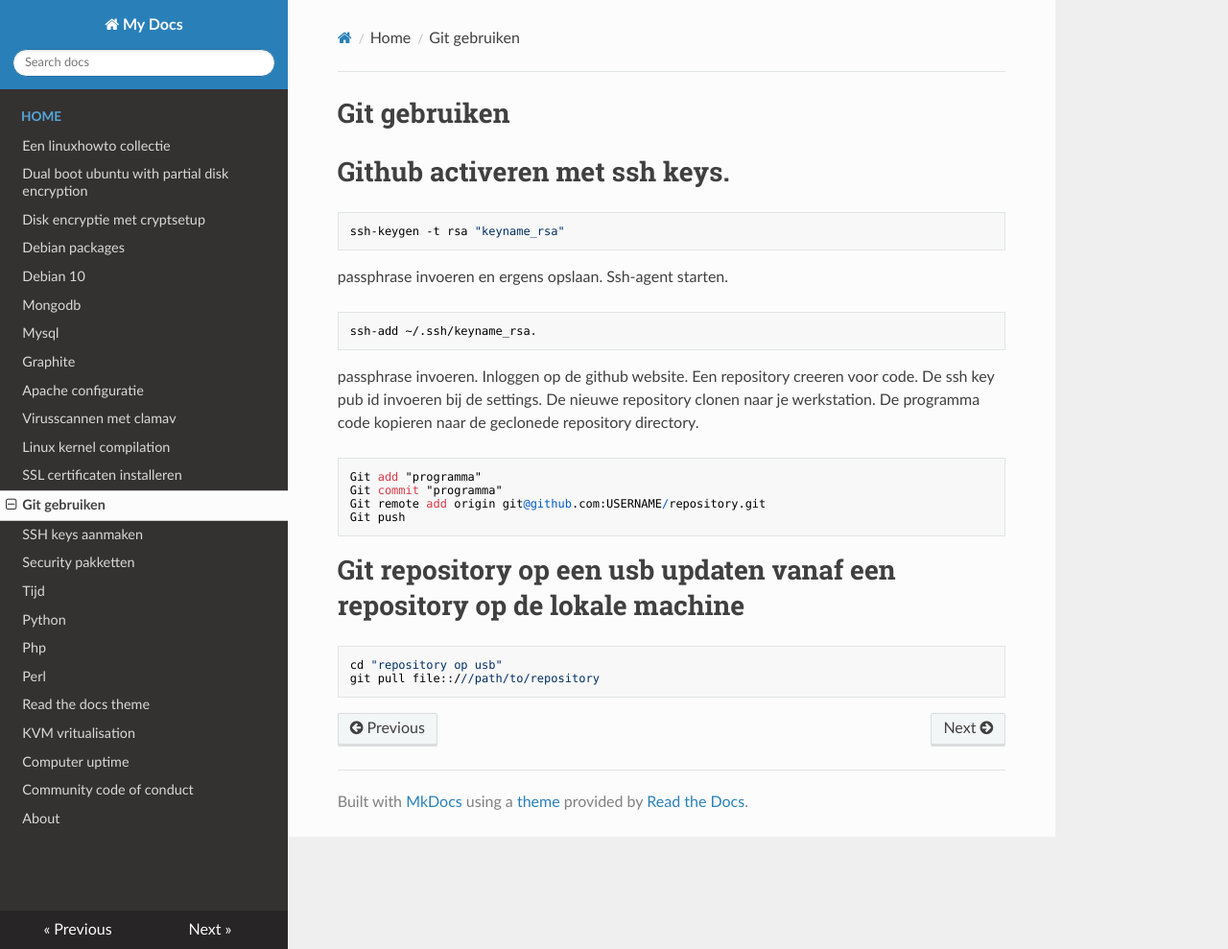
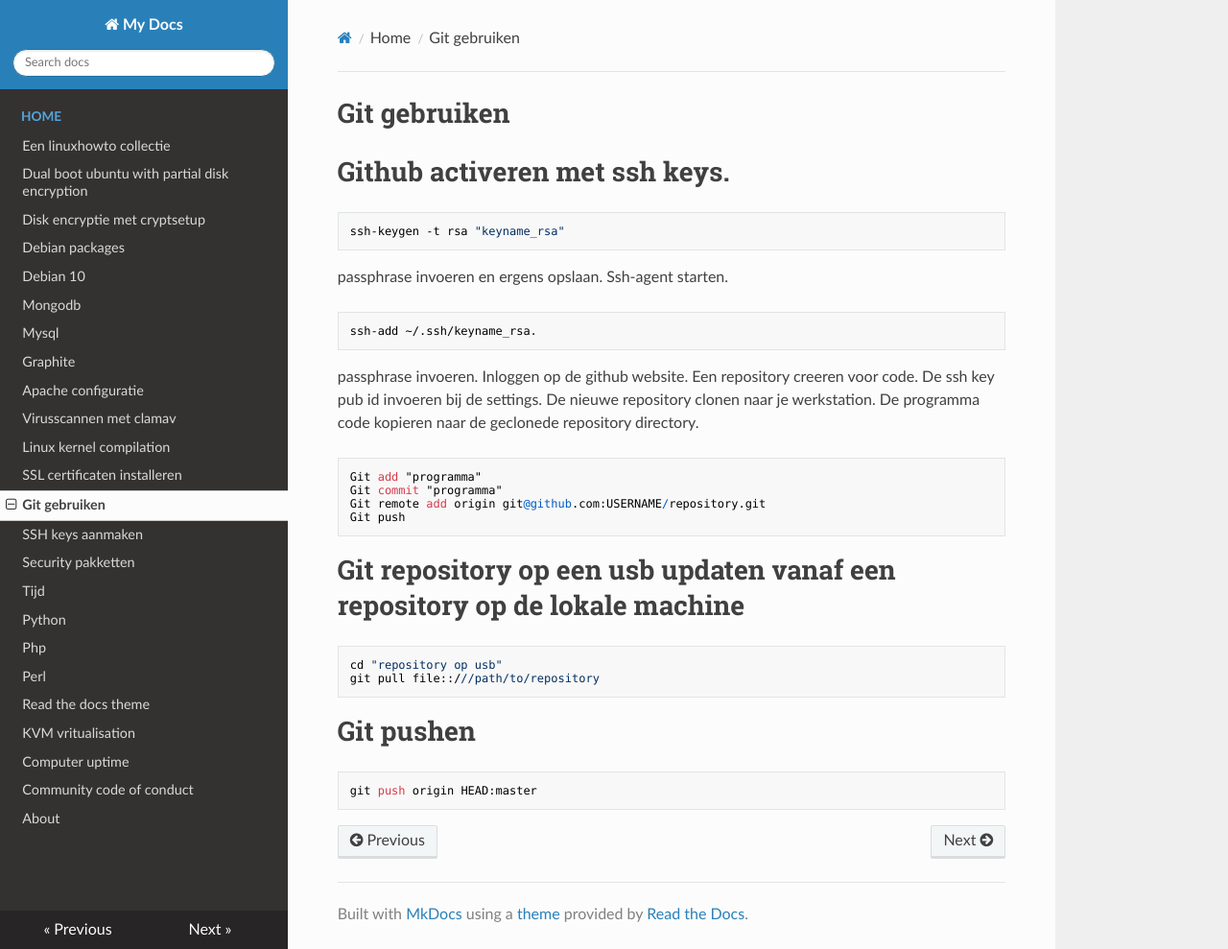
Before and after one commit to MatthewBuchananAstley/linuxhowto, an MkDocs documentation site: the page built from docs/git.md, in a window 1280 px wide and 989 px high. Shown: the whole window at 96% size. Built offline with MkDocs 1.6.1, drawn with Linux system fonts in a browser that asks for light colours; nearby versions of some CDN libraries.

Commit message:
added git information

```diff
--- a/docs/git.md
+++ b/docs/git.md
@@ -25,3 +25,7 @@ De programma code kopieren naar de geclonede repository directory.
 
     cd "repository op usb"
     git pull file::///path/to/repository
+
+# Git pushen
+
+    git push origin HEAD:master
```
